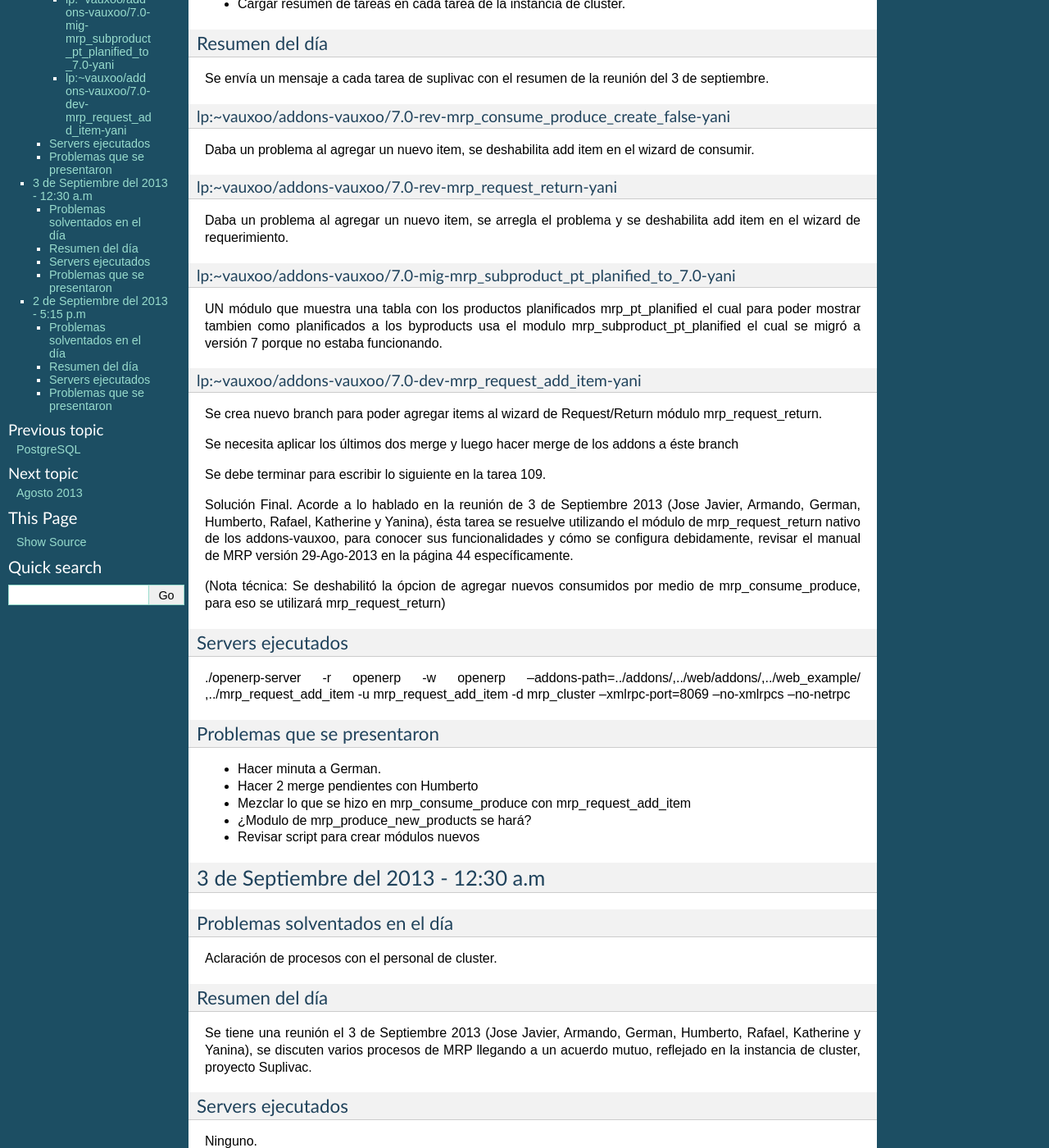
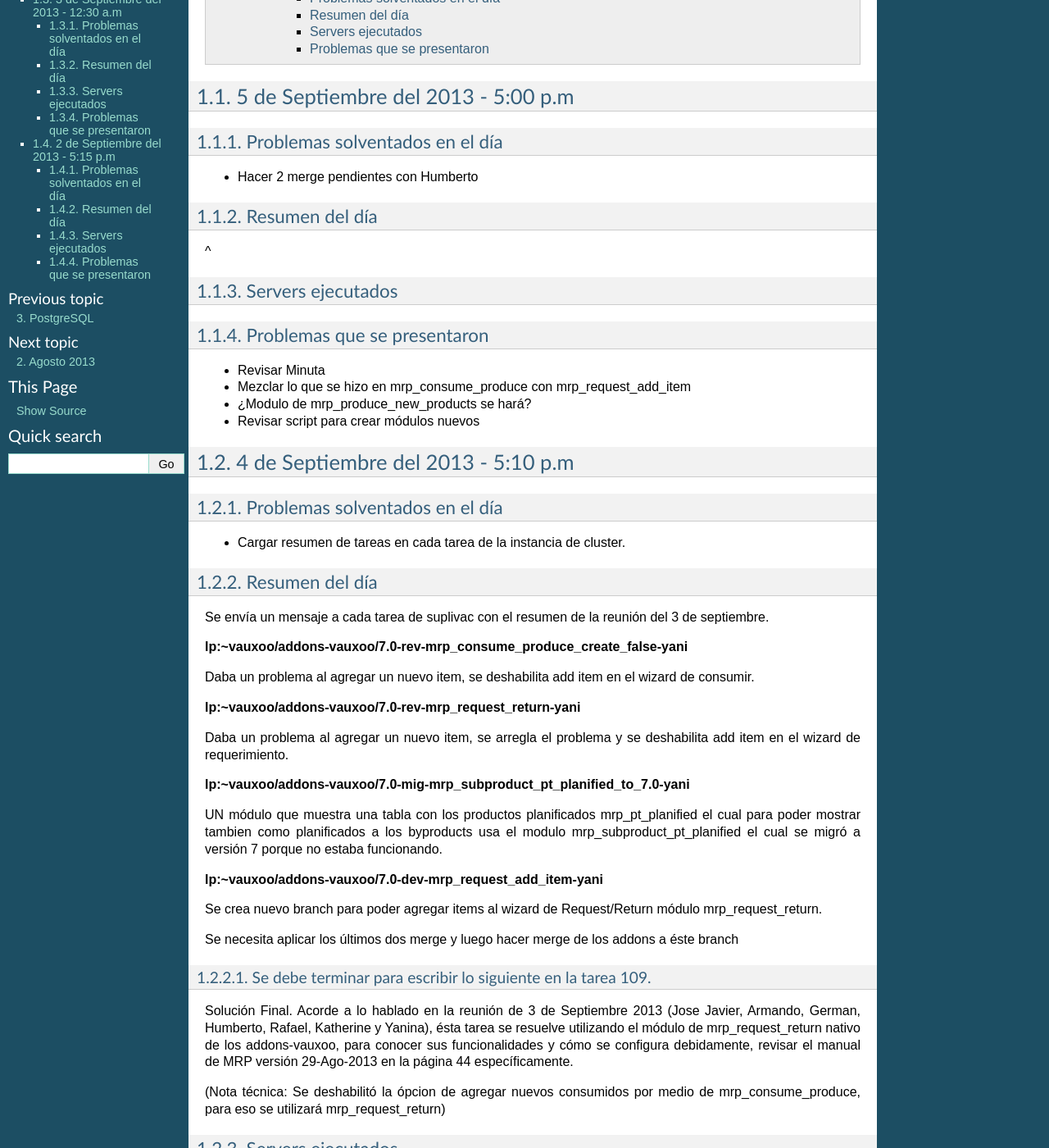
Before and after one commit to yaniaular/knowledge, a Sphinx documentation site: the page built from source/sep-2013.rst, in a window 1280 px wide and 1400 px high, scrolled down 531 px. Shown: the whole window at 82% size. Built offline with Sphinx 7.4.7, drawn with Linux system fonts in a browser that asks for light colours; formulas are drawn with MathJax 3; some of the changed text lies outside the part shown.

```diff
--- a/source/ago-2013.rst
+++ b/source/ago-2013.rst
@@ -1,6 +1,8 @@
 ===========
 Agosto 2013
 ===========
+
+.. contents:: Tabla de Contenido
 
 30 de Agosto del 2013 - 5:37 p.m
 --------------------------------
--- a/source/index.rst
+++ b/source/index.rst
@@ -9,6 +9,7 @@ Welcome to Knowledge's Documentation
 Contents:
 
 .. toctree::
+   :numbered:
    :maxdepth: 2
 
    vim
@@ -21,7 +22,8 @@ Historial de Trabajo
 2013:
 
 .. toctree::
-   :maxdepth: 2
+   :numbered:
+   :maxdepth: 1
 
    sep-2013.rst
    ago-2013.rst
--- a/source/sep-2013.rst
+++ b/source/sep-2013.rst
@@ -2,17 +2,22 @@
 Septiembre 2013
 ===============
 
-Fecha - Hora
-------------
+.. contents:: Tabla de Contenido
+
+5 de Septiembre del 2013 - 5:00 p.m
+-----------------------------------
+
 ~~~~~~~~~~~~~~~~~~~~~~~~~~~~~~~
 Problemas solventados en el día
 ~~~~~~~~~~~~~~~~~~~~~~~~~~~~~~~
+
+- Hacer 2 merge pendientes con Humberto
+
 ~~~~~~~~~~~~~~~
 Resumen del día
 ~~~~~~~~~~~~~~~
 
-AAAAAAAAAAAAAAA
-^^^^^^^^^^^^^^^
+^
 
 ~~~~~~~~~~~~~~~~~~
 Servers ejecutados
@@ -22,7 +27,10 @@ Servers ejecutados
 Problemas que se presentaron
 ~~~~~~~~~~~~~~~~~~~~~~~~~~~~
 
-
+- Revisar Minuta
+- Mezclar lo que se hizo en mrp_consume_produce con mrp_request_add_item
+- ¿Modulo de mrp_produce_new_products se hará?
+- Revisar script para crear módulos nuevos
 
 4 de Septiembre del 2013 - 5:10 p.m
 -----------------------------------
@@ -39,27 +47,23 @@ Resumen del día
 
 Se envía un mensaje a cada tarea de suplivac con el resumen de la reunión del 3 de septiembre.
 
-lp:~vauxoo/addons-vauxoo/7.0-rev-mrp_consume_produce_create_false-yani
-^^^^^^^^^^^^^^^^^^^^^^^^^^^^^^^^^^^^^^^^^^^^^^^^^^^^^^^^^^^^^^^^^^^^^^
+**lp:~vauxoo/addons-vauxoo/7.0-rev-mrp_consume_produce_create_false-yani**
 
 Daba un problema al agregar un nuevo item, se deshabilita
 add item en el wizard de consumir.
 
-lp:~vauxoo/addons-vauxoo/7.0-rev-mrp_request_return-yani
-^^^^^^^^^^^^^^^^^^^^^^^^^^^^^^^^^^^^^^^^^^^^^^^^^^^^^^^^
+**lp:~vauxoo/addons-vauxoo/7.0-rev-mrp_request_return-yani**
 
 Daba un problema al agregar un nuevo item, se arregla el problema y se deshabilita
 add item en el wizard de requerimiento.
 
-lp:~vauxoo/addons-vauxoo/7.0-mig-mrp_subproduct_pt_planified_to_7.0-yani
-^^^^^^^^^^^^^^^^^^^^^^^^^^^^^^^^^^^^^^^^^^^^^^^^^^^^^^^^^^^^^^^^^^^^^^^^
+**lp:~vauxoo/addons-vauxoo/7.0-mig-mrp_subproduct_pt_planified_to_7.0-yani**
 
 UN módulo que muestra una tabla con los productos planificados mrp_pt_planified el cual
 para poder mostrar tambien como planificados a los byproducts usa el modulo
 mrp_subproduct_pt_planified el cual se migró a versión 7 porque no estaba funcionando.
 
-lp:~vauxoo/addons-vauxoo/7.0-dev-mrp_request_add_item-yani
-^^^^^^^^^^^^^^^^^^^^^^^^^^^^^^^^^^^^^^^^^^^^^^^^^^^^^^^^^^
+**lp:~vauxoo/addons-vauxoo/7.0-dev-mrp_request_add_item-yani**
 
 Se crea nuevo branch para poder agregar items al wizard de Request/Return
 módulo mrp_request_return.
@@ -67,6 +71,7 @@ módulo mrp_request_return.
 Se necesita aplicar los últimos dos merge y luego hacer merge de los addons a éste branch
 
 Se debe terminar para escribir lo siguiente en la tarea 109.
+^^^^^^^^^^^^^^^^^^^^^^^^^^^^^^^^^^^^^^^^^^^^^^^^^^^^^^^^^^^^
 
 Solución Final. Acorde a lo hablado en la reunión de 3 de Septiembre 2013
 (Jose Javier, Armando, German, Humberto, Rafael, Katherine y Yanina), ésta tarea se
```
